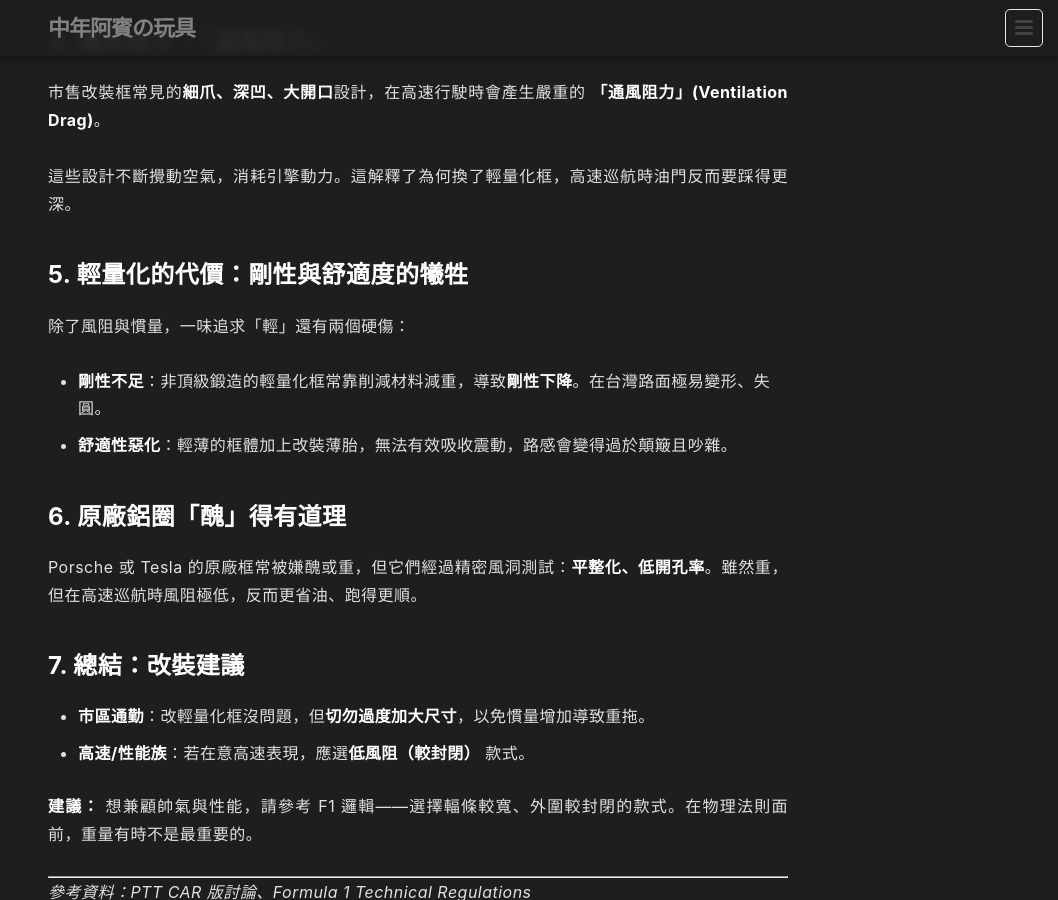
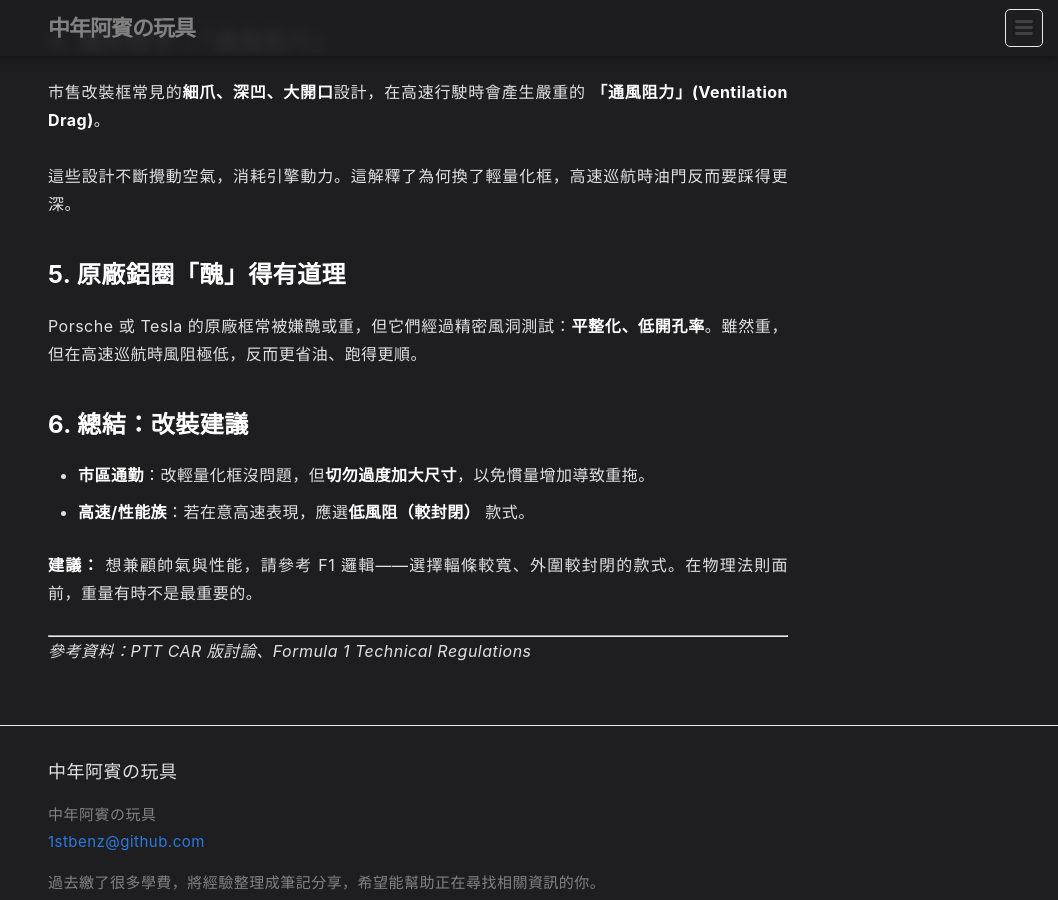
Before and after one commit to 1stbenz/1stbenz.github.io, a Jekyll site: the page built from _posts/2026-02-24-wheel-lug-pattern.md, in a window 1280 px wide and 900 px high, scrolled down 1646 px. Shown: the whole window, without its empty margins (222-1280 px from the left). Built offline with Jekyll 4.4.1, drawn with Linux system fonts in a browser that asks for light colours.

Commit message:
Update 2026-02-24-wheel-lug-pattern.md

```diff
--- a/_posts/2026-02-24-wheel-lug-pattern.md
+++ b/_posts/2026-02-24-wheel-lug-pattern.md
@@ -64,18 +64,11 @@ faq:
 
 這些設計不斷攪動空氣，消耗引擎動力。這解釋了為何換了輕量化框，高速巡航時油門反而要踩得更深。
 
-## 5. 輕量化的代價：剛性與舒適度的犧牲
-
-除了風阻與慣量，一味追求「輕」還有兩個硬傷：
-
-*   **剛性不足**：非頂級鍛造的輕量化框常靠削減材料減重，導致**剛性下降**。在台灣路面極易變形、失圓。
-*   **舒適性惡化**：輕薄的框體加上改裝薄胎，無法有效吸收震動，路感會變得過於顛簸且吵雜。
-
-## 6. 原廠鋁圈「醜」得有道理
+## 5. 原廠鋁圈「醜」得有道理
 
 Porsche 或 Tesla 的原廠框常被嫌醜或重，但它們經過精密風洞測試：**平整化、低開孔率**。雖然重，但在高速巡航時風阻極低，反而更省油、跑得更順。
 
-## 7. 總結：改裝建議
+## 6. 總結：改裝建議
 
 *   **市區通勤**：改輕量化框沒問題，但**切勿過度加大尺寸**，以免慣量增加導致重拖。
 *   **高速/性能族**：若在意高速表現，應選**低風阻（較封閉）** 款式。
```
